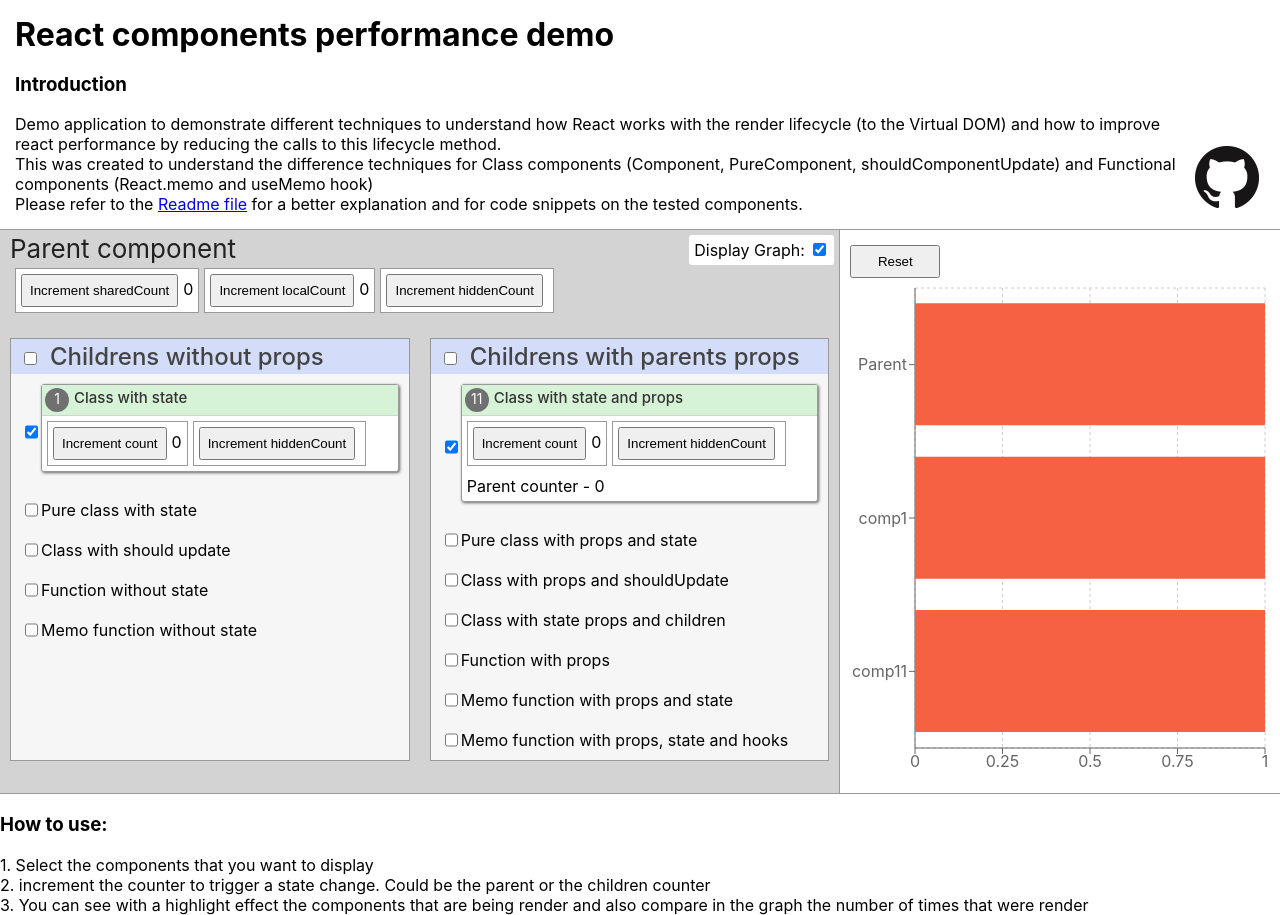
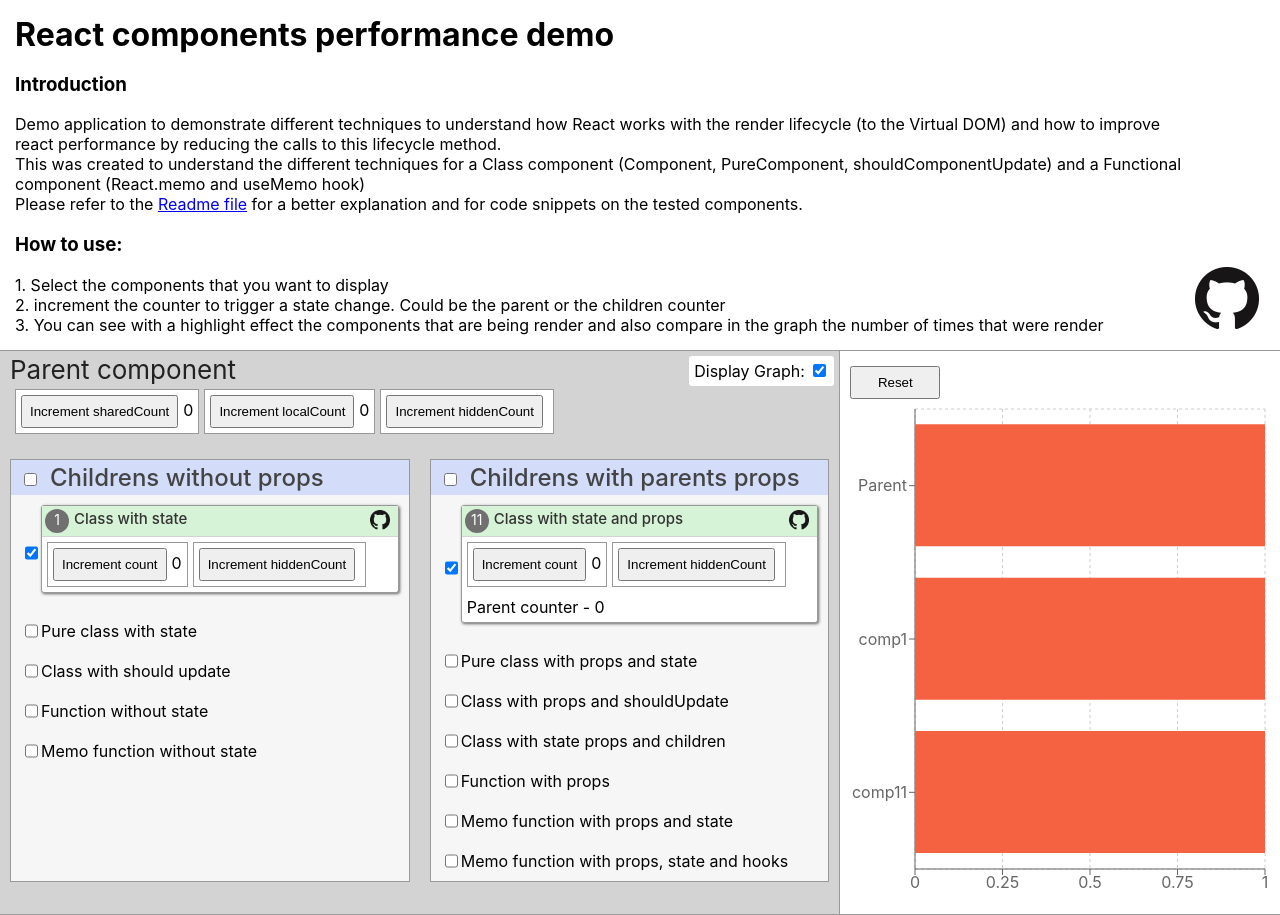
Before and after one commit to gonmercado/react-performance-demo, a React (Create React App) app: page / in a window 1280 px wide. Built offline with nearby package versions, Linux system fonts and the light colour scheme.

Commit message:
Adding link to source code on the children components

```diff
--- a/src/App.js
+++ b/src/App.js
@@ -55,8 +55,12 @@
             <div className="introduction">
               <h3>Introduction</h3>
               <p>Demo application to demonstrate different techniques to understand how React works with the render lifecycle (to the Virtual DOM) and how to improve react performance by reducing the calls to this lifecycle method.</p>
-              <p>This was created to understand the difference techniques for Class components (Component, PureComponent, shouldComponentUpdate) and Functional components (React.memo and useMemo hook)</p>
+              <p>This was created to understand the different techniques for a Class component (Component, PureComponent, shouldComponentUpdate) and a Functional component (React.memo and useMemo hook)</p>
               <p>Please refer to the <a href="https://github.com/gonmercado/react-performance-demo/blob/master/README.md" target={ "_blank" }>Readme file</a> for a better explanation and for code snippets on the tested components.</p>
+              <h3>How to use:</h3>
+              <p>1. Select the components that you want to display</p>
+              <p>2. increment the counter to trigger a state change. Could be the parent or the children counter</p>
+              <p>3. You can see with a highlight effect the components that are being render and also compare in the graph the number of times that were render</p>
             </div>
             <div className="links">
               <a className="link" href="https://github.com/gonmercado/react-performance-demo" target="_blank">
@@ -72,12 +76,6 @@
           </div>
           { displayBarChart && <RenderAudit renderCounts={ renderCountsState.renderCounts } renderCountsDispatch={ renderCountsDispatch } /> }
         </div>
-        <footer>
-          <h3>How to use:</h3>
-          <p>1. Select the components that you want to display</p>
-          <p>2. increment the counter to trigger a state change. Could be the parent or the children counter</p>
-          <p>3. You can see with a highlight effect the components that are being render and also compare in the graph the number of times that were render</p>
-        </footer>
       </div>
     </renderContext.Provider>
   );
--- a/src/App.scss
+++ b/src/App.scss
@@ -167,6 +167,11 @@
     h3 {
         padding-left: 5px;
         margin-top: 3px;
+        flex: 1;
+    }
+    a {
+        margin-top: 4px;
+        margin-right: 8px;
     }
 }
 
--- a/src/components/ParentWithState.js
+++ b/src/components/ParentWithState.js
@@ -87,7 +87,7 @@
                   {
                     element.show &&
                     <div className={ 'children' }>
-                      <ComponentTitlePanel title={ element.description } number={ element.number }/>
+                      <ComponentTitlePanel title={ element.description } number={ element.number } source={ element.source }/>
                       <element.component renderCountsDispatch={ renderCountsDispatch } />
                       <HighlightChildren keyName={ element.keyName } />
                     </div>
@@ -107,7 +107,7 @@
                   <input type="checkbox" checked={element.show} onChange={() => this.handleDisplayCompClick(element.keyName)} />{ !element.show && <label>{ element.description }</label> }
                   { element.show &&
                     <div className={ 'children' }>
-                      <ComponentTitlePanel title={ element.description } number={ element.number }/>
+                      <ComponentTitlePanel title={ element.description } number={ element.number } source={ element.source }/>
                       <element.component parentProp={ sharedCount } renderCountsDispatch={ renderCountsDispatch } />
                       <HighlightChildren keyName={ element.keyName } />
                     </div>
--- a/src/components/shared/componentTitlePanel.js
+++ b/src/components/shared/componentTitlePanel.js
@@ -1,16 +1,19 @@
 import React from 'react';
 import PropTypes from 'prop-types';
+import gitHubLogo from '../../assets/GitHub-Mark-32px.png';
 
-const ComponentTitlePanel = ({ number, title }) => (
+const ComponentTitlePanel = ({ number, title, source }) => (
   <div className={ 'title-panel' }>
     <div className={ 'title-panel__number'}>{ number }</div>
     <h3>{ title }</h3>
+    <a href={ source } target={ "_blank"}><img src={ gitHubLogo } height={ 20 } width={ 20 }/></a>
   </div>
 );
 
 ComponentTitlePanel.propTypes = {
   number: PropTypes.number.isRequired,
-  title: PropTypes.string.isRequired
+  title: PropTypes.string.isRequired,
+  source: PropTypes.string.isRequired
 }
 
 export default ComponentTitlePanel;
```
Also changed, not shown: src/shared/componentsMetaData.js (+12 -12 lines), src/assets/GitHub-Mark-32px.png (added).
